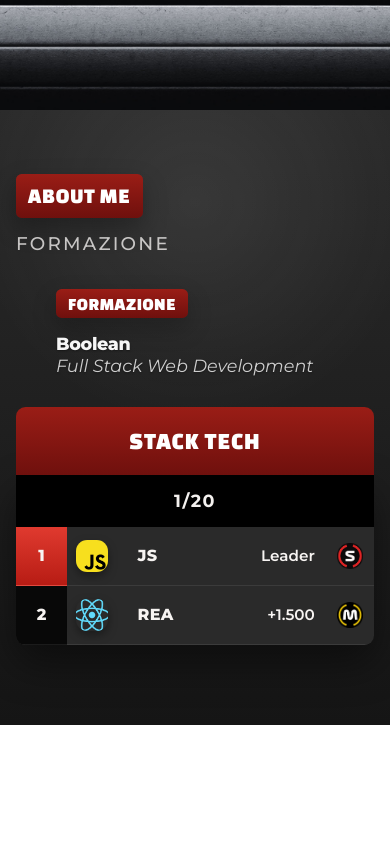
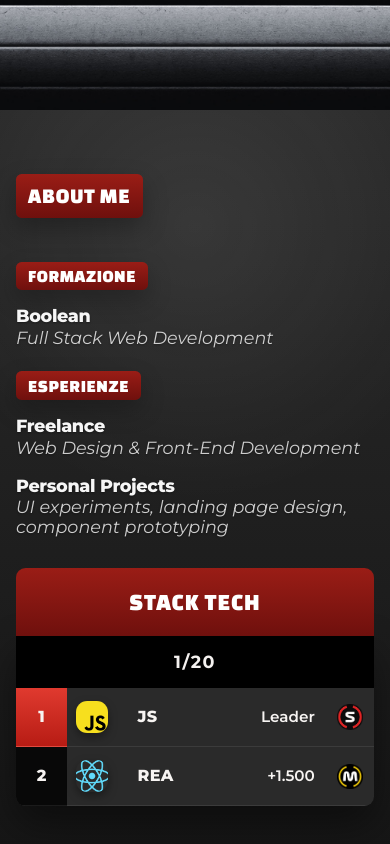
Before and after one commit to matteolepera/portfolio, a React (Vite) app: page /home in a window 390 px wide. Shown: the part 734-1578 px from the top of the page. Before the commit the page ends 1459 px from the top, so only its background shows below. Built offline with nearby package versions, Linux system fonts and the light colour scheme; a web font is replaced by a local one.

Commit message:
feat: aggiustato lo spazio tra le liste e rimodificata la posizione.

```diff
--- a/src/pages/Home.jsx
+++ b/src/pages/Home.jsx
@@ -35,10 +35,10 @@ export default function Home() {
                 <div className={styles.aboutLayout}>
                     <div className={styles.aboutHeader}>
                         <span>About Me</span>
-                        <h2>Formazione</h2>
                     </div>
 
                     <article className={styles.timelineColumn}>
+                        <div className={styles.timelineListsGrid}>
                             <div className={styles.timelineBlock}>
                                 <h3>Formazione</h3>
                                 <ul className={styles.timelineList}>
@@ -47,6 +47,21 @@ export default function Home() {
                                         <span>Full Stack Web Development</span>
                                     </li>
                                 </ul>
+                            </div>
+
+                            <div className={styles.timelineBlock}>
+                                <h3>Esperienze</h3>
+                                <ul className={styles.timelineList}>
+                                    <li>
+                                        <strong>Freelance</strong>
+                                        <span>Web Design & Front-End Development</span>
+                                    </li>
+                                    <li>
+                                        <strong>Personal Projects</strong>
+                                        <span>UI experiments, landing page design, component prototyping</span>
+                                    </li>
+                                </ul>
+                            </div>
                         </div>
                     </article>
 
--- a/src/styles/Home.module.css
+++ b/src/styles/Home.module.css
@@ -110,11 +110,15 @@
     display: flex;
     flex-direction: column;
     gap: 2rem;
+    max-width: 48rem;
+    padding-left: 0;
 }
 
-.timelineColumn {
-    padding-left: 5rem;
-    max-width: 48rem;
+.timelineListsGrid {
+    display: grid;
+    grid-template-columns: repeat(2, minmax(0, 1fr));
+    gap: 1.5rem;
+    align-items: start;
 }
 
 .timelineBlock {
@@ -323,7 +327,7 @@
     }
 
     .timelineColumn {
-        padding-left: 4rem;
+        padding-left: 0;
     }
 }
 
@@ -354,7 +358,11 @@
     }
 
     .timelineColumn {
-        padding-left: 3.25rem;
+        padding-left: 0;
+    }
+
+    .timelineListsGrid {
+        grid-template-columns: 1fr;
     }
 
     .skillsList {
@@ -381,8 +389,4 @@
     .timelineBlock h3 {
         padding-inline: 0.75rem;
     }
-
-    .timelineColumn {
-        padding-left: 2.5rem;
-    }
 }
```
Lines whose indentation alone changed are shown as unchanged.
